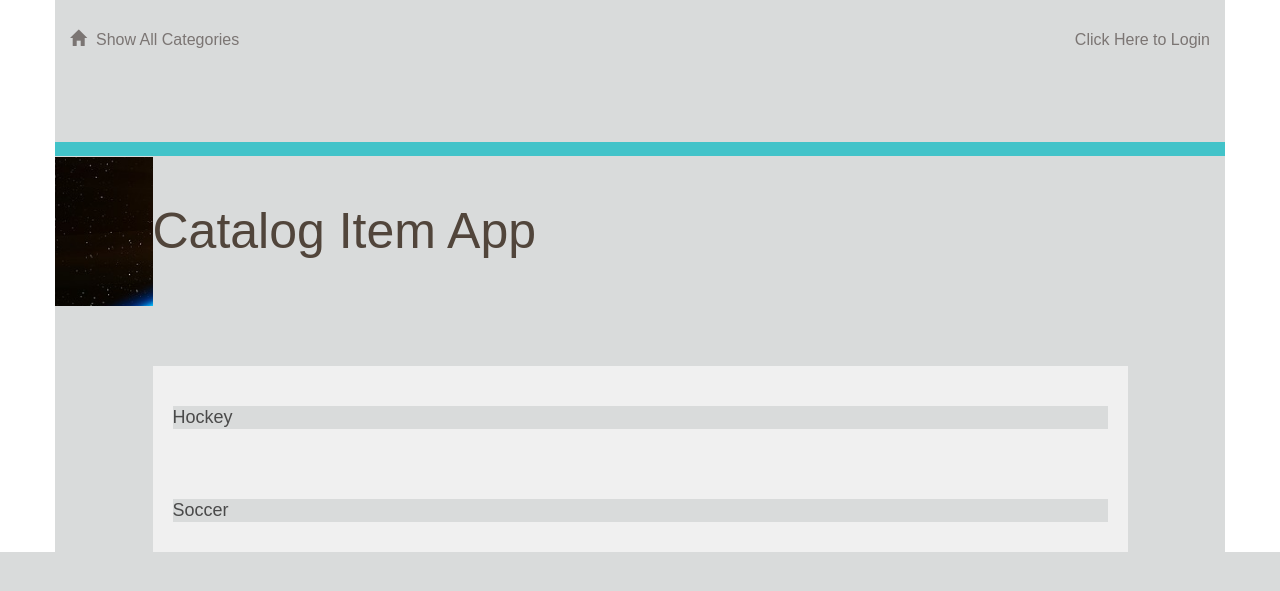
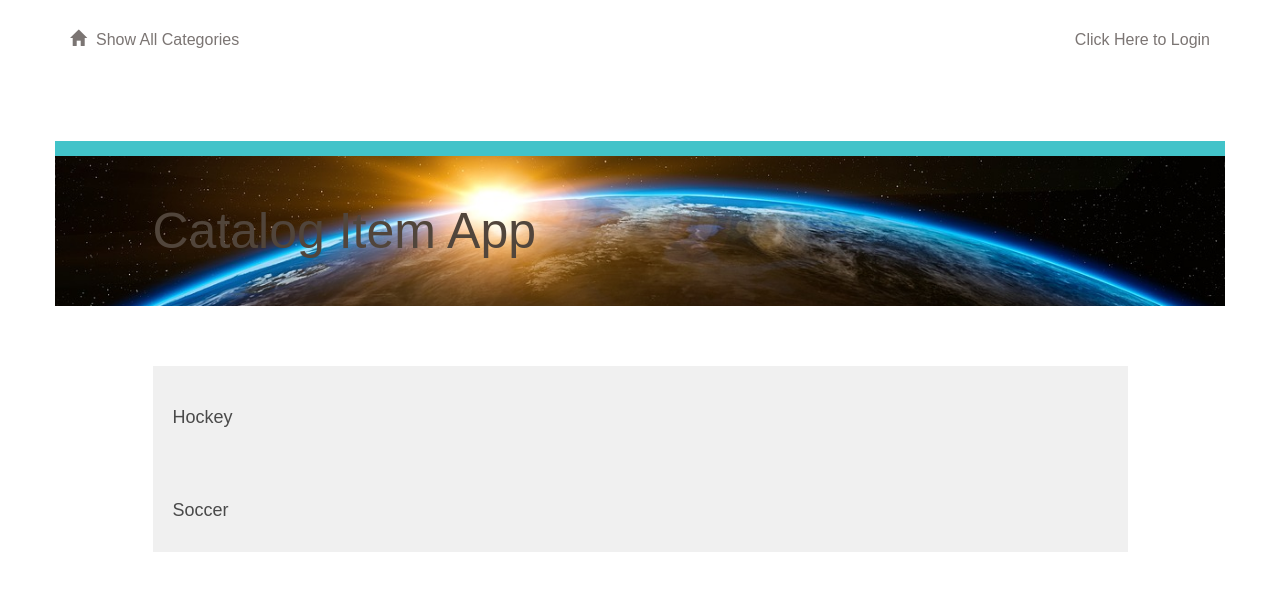
Before and after one commit to sjcorreia/catalog-project, a Flask app: page / in a window 1280 px wide. Shown: the top 591 px of the page. Run offline with Flask 2, Linux system fonts and the light colour scheme; data comes from the database, SQL or seed files in the repository; some libraries are stand-ins or nearby versions.

Commit message:
Removes unwanted global background color

```diff
--- a/vagrant/catalog/static/styles.css
+++ b/vagrant/catalog/static/styles.css
@@ -1,7 +1,6 @@
 * {
 	font-family: "Oswald Bold", sans-serif;
 	font-weight: 700;
-	background-color: #D9DBDB;
 }
 
 h1 {
```
